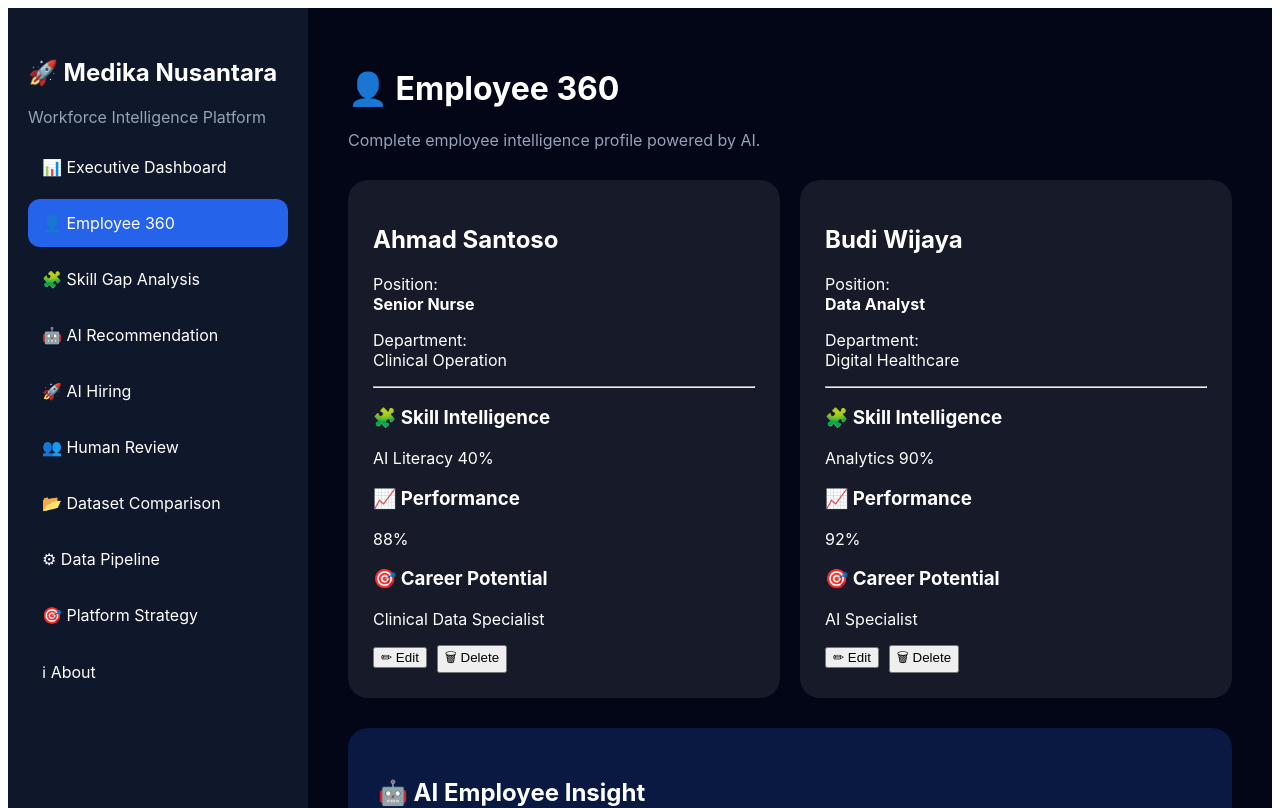
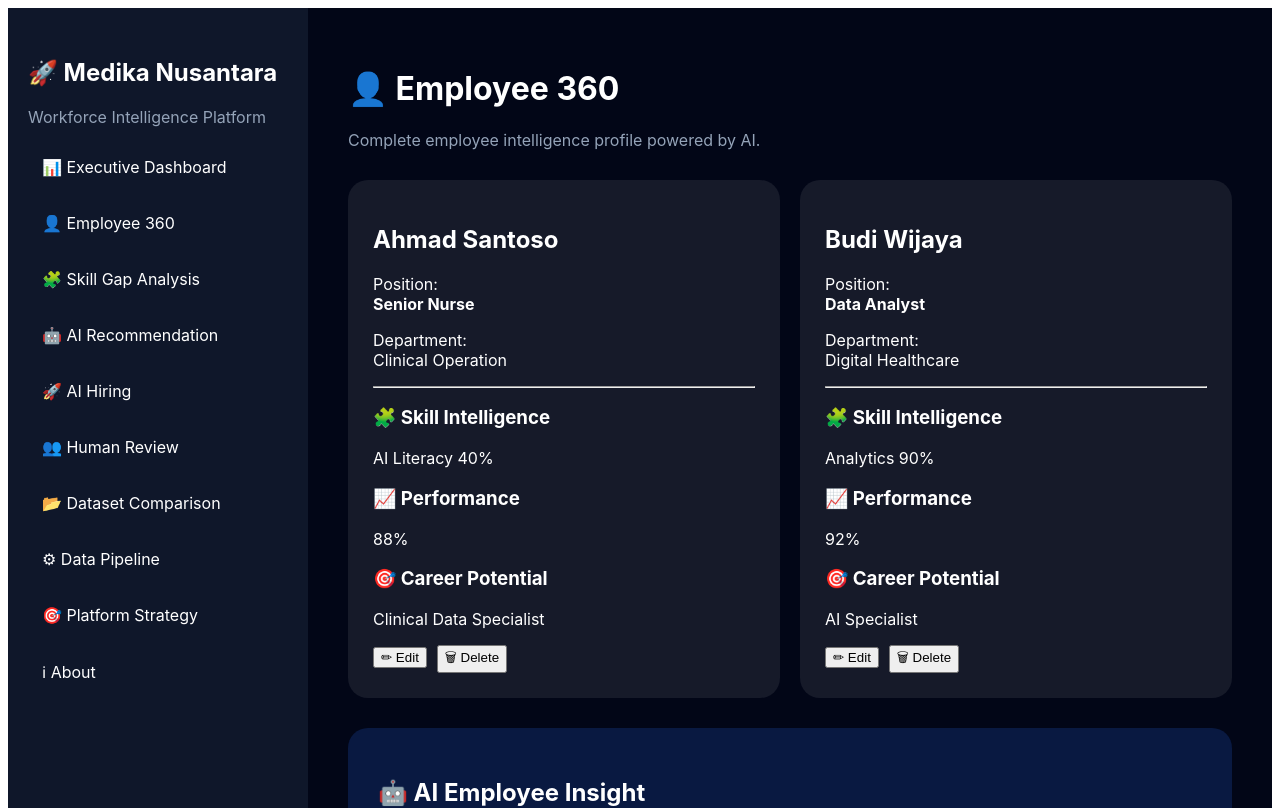
Before and after one commit to alma-98/workforce-intelligence-platform, a React (Vite) app: page /employee-360 in a window 1280 px wide. Shown: the top 808 px of the page. Built offline with nearby package versions, Linux system fonts and the light colour scheme.

Commit message:
Fix unused Link imports after sidebar refactor

```diff
--- /dev/null
+++ b/src/components/Sidebar.tsx
@@ -0,0 +1,80 @@
+import { Link } from "react-router-dom";
+
+export default function Sidebar(){
+
+const menus=[
+["📊 Executive Dashboard","/dashboard"],
+["👤 Employee 360","/employee-360"],
+["🧩 Skill Gap Analysis","/skill-gap"],
+["🤖 AI Recommendation","/ai-recommendation"],
+["🚀 AI Hiring","/ai-hiring"],
+["👥 Human Review","/human-review"],
+["📂 Dataset Comparison","/dataset-comparison"],
+["⚙ Data Pipeline","/data-pipeline"],
+["🎯 Platform Strategy","/platform-strategy"],
+["ℹ About","/about"]
+];
+
+return (
+
+<aside
+style={{
+width:"260px",
+background:"#0f172a",
+padding:"30px 20px",
+color:"#fff"
+}}
+>
+
+<h2>
+🚀 Medika Nusantara
+</h2>
+
+<p
+style={{
+color:"#94a3b8"
+}}
+>
+Workforce Intelligence Platform
+</p>
+
+
+{
+menus.map(menu=>(
+
+<Link
+key={menu[0]}
+to={menu[1]}
+style={{
+display:"block",
+padding:"14px",
+marginTop:"8px",
+borderRadius:"12px",
+color:"#fff",
+textDecoration:"none",
+transition:"all .25s ease"
+}}
+
+onMouseEnter={(e)=>{
+e.currentTarget.style.background="#2563eb";
+e.currentTarget.style.transform="translateX(8px)";
+}}
+
+onMouseLeave={(e)=>{
+e.currentTarget.style.background="transparent";
+e.currentTarget.style.transform="translateX(0)";
+}}
+
+>
+{menu[0]}
+</Link>
+
+))
+}
+
+
+</aside>
+
+)
+
+}
--- a/src/pages/Dashboard/Dashboard.tsx
+++ b/src/pages/Dashboard/Dashboard.tsx
@@ -1,4 +1,4 @@
-import { Link } from "react-router-dom";
+import Sidebar from "../../components/Sidebar";
 
 export default function Dashboard() {
 
@@ -58,72 +58,7 @@ fontFamily:"Inter, Arial"
 
 {/* SIDEBAR */}
 
-<aside
-style={{
-width:"260px",
-background:"#0f172a",
-color:"#fff",
-padding:"30px 20px"
-}}
->
-
-<Link
-to="/"
-style={{
-color:"#fff",
-textDecoration:"none"
-}}
->
-
-<h2>
-🚀 Medika Nusantara
-</h2>
-
-</Link>
-
-
-<p
-style={{
-color:"#94a3b8"
-}}
->
-Workforce Intelligence Platform
-</p>
-
-
-{
-[
-"📊 Executive Dashboard",
-"👤 Employee 360",
-"🧩 Skill Gap Analysis",
-"🤖 AI Recommendation",
-"🚀 AI Hiring",
-"👥 Human Review",
-"📂 Dataset Comparison",
-"⚙ Data Pipeline",
-"🎯 Platform Strategy",
-"ℹ About"
-].map((item,index)=>(
-
-<div
-key={item}
-style={{
-padding:"14px",
-marginTop:"8px",
-borderRadius:"12px",
-background:index===0
-?"#2563eb"
-:"transparent"
-}}
->
-{item}
-</div>
-
-))
-}
-
-
-</aside>
+<Sidebar />
 
 
 
--- a/src/pages/Employee360/Employee360.tsx
+++ b/src/pages/Employee360/Employee360.tsx
@@ -1,4 +1,4 @@
-import { Link } from "react-router-dom";
+import Sidebar from "../../components/Sidebar";
 
 export default function Employee360() {
 
@@ -36,87 +36,7 @@ fontFamily:"Inter, Arial"
 
 {/* SIDEBAR */}
 
-<aside
-style={{
-width:"260px",
-background:"#0f172a",
-padding:"30px 20px"
-}}
->
-
-<Link
-to="/"
-style={{
-color:"#fff",
-textDecoration:"none"
-}}
->
-<h2>
-🚀 Medika Nusantara
-</h2>
-</Link>
-
-
-<p
-style={{
-color:"#94a3b8"
-}}
->
-Workforce Intelligence Platform
-</p>
-
-
-{
-[
-{label:"📊 Executive Dashboard", path:"/dashboard"},
-{label:"👤 Employee 360", path:"/employee-360"},
-{label:"🧩 Skill Gap Analysis", path:"/skill-gap"},
-{label:"🤖 AI Recommendation", path:"/ai-recommendation"},
-{label:"🚀 AI Hiring", path:"/ai-hiring"},
-{label:"👥 Human Review", path:"/human-review"},
-{label:"📂 Dataset Comparison", path:"/dataset-comparison"},
-{label:"⚙ Data Pipeline", path:"/data-pipeline"},
-{label:"🎯 Platform Strategy", path:"/platform-strategy"},
-{label:"ℹ About", path:"/about"}
-].map(item=>(
-
-<Link
-key={item.label}
-to={item.path}
-style={{
-display:"block",
-padding:"14px",
-marginTop:"8px",
-borderRadius:"12px",
-color:"#fff",
-textDecoration:"none",
-background:
-item.path==="/employee-360"
-?"#2563eb"
-:"transparent",
-transition:"0.3s"
-}}
-
-onMouseEnter={(e)=>
-e.currentTarget.style.background="#1e40af"
-}
-
-onMouseLeave={(e)=>
-e.currentTarget.style.background=
-item.path==="/employee-360"
-?"#2563eb"
-:"transparent"
-}
-
->
-{item.label}
-</Link>
-
-))
-}
-
-
-</aside>
+<Sidebar />
 
 
 
```
